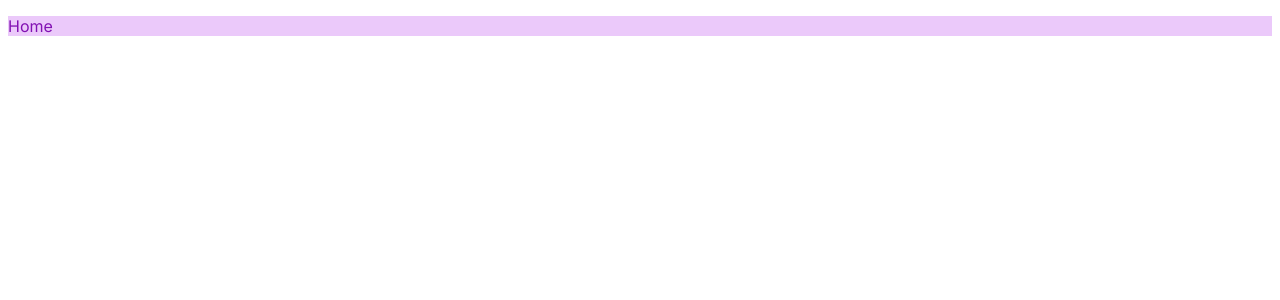
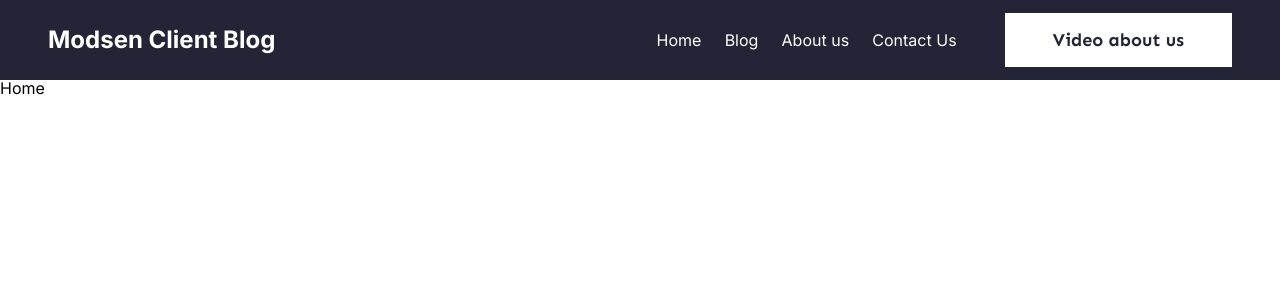
Before and after one commit to VarvaraBorodina/ClientBlog, a Next.js app: page / in a window 1280 px wide. Shown: the top 300 px of the page. Built offline with nearby package versions, Linux system fonts and the light colour scheme.

Commit message:
feat: add navigation bar

```diff
--- /dev/null
+++ b/src/app/components/Header/index.tsx
@@ -0,0 +1,29 @@
+import { Sen } from 'next/font/google';
+import Link from 'next/link';
+import React from 'react';
+
+import { ROUTE } from '@/constants';
+
+import styles from './styled.module.scss';
+
+const sen = Sen({ subsets: ['latin'] });
+
+export const Header = () => {
+  return (
+    <header className={styles.container}>
+      <h1 className={styles.header}>Modsen Client Blog</h1>
+      <div className={styles.content}>
+        <nav className={styles.navigation}>
+          {ROUTE.map(({ name, path }) => (
+            <Link className={styles.link} href={path}>
+              {name}
+            </Link>
+          ))}
+        </nav>
+        <button type="button" className={`${styles.button} ${sen.className}`}>
+          Video about us
+        </button>
+      </div>
+    </header>
+  );
+};
--- /dev/null
+++ b/src/app/components/Header/styled.module.scss
@@ -0,0 +1,54 @@
+@import '@/styles/global.scss';
+
+.container {
+  display: flex;
+  justify-content: space-between;
+  align-items: center;
+
+  padding-left: $spacesM;
+
+  height: $headerHeight;
+  background-color: $mainColor;
+}
+
+.header {
+  font-size: $fonstSizeL;
+  font-weight: $fontWeightL;
+  color: $textColor;
+}
+
+.content {
+  display: flex;
+  justify-content: space-between;
+  align-items: center;
+}
+
+.navigation {
+  display: flex;
+  justify-content: space-between;
+  align-items: center;
+
+  width: $navigationWidth;
+}
+
+.link {
+  font-size: $fonstSizeS;
+  font-weight: $fontWeightS;
+  color: $textColor;
+  &:hover {
+    color: $accentColor;
+  }
+}
+
+.button {
+  margin: 0 $spacesM;
+  padding: $spacesXS $spacesM;
+
+  background-color: $textColor;
+  color: $mainColor;
+
+  font-size: $fonstSizeM;
+  font-weight: $fontWeightL;
+
+  cursor: pointer;
+}
--- /dev/null
+++ b/src/app/constants/index.ts
@@ -0,0 +1 @@
+export * from './routes';
--- /dev/null
+++ b/src/app/constants/routes.ts
@@ -0,0 +1,18 @@
+export const ROUTE = [
+  {
+    name: 'Home',
+    path: '/',
+  },
+  {
+    name: 'Blog',
+    path: '/blog',
+  },
+  {
+    name: 'About us',
+    path: '/about',
+  },
+  {
+    name: 'Contact Us',
+    path: '/contact',
+  },
+];
--- a/src/app/layout.tsx
+++ b/src/app/layout.tsx
@@ -1,6 +1,10 @@
+import '@/styles/reset.scss';
+
 import type { Metadata } from 'next';
 import { Inter } from 'next/font/google';
 import React from 'react';
+
+import { Header } from '@/components/Header';
 
 const inter = Inter({ subsets: ['latin'] });
 
@@ -20,7 +24,10 @@ export default function RootLayout({
 }) {
   return (
     <html lang="en">
-      <body className={inter.className}>{children}</body>
+      <body className={inter.className}>
+        <Header />
+        {children}
+      </body>
     </html>
   );
 }
--- a/src/app/page.tsx
+++ b/src/app/page.tsx
@@ -1,11 +1,9 @@
 import React from 'react';
-
-import styles from './styled.module.scss';
 
 const App = () => {
   return (
     <div>
-      <p className={styles.content}>Home</p>
+      <p>Home</p>
     </div>
   );
 };
--- a/src/app/styled.module.scss
+++ /dev/null
@@ -1,7 +0,0 @@
-$blue: #ebc9fa;
-$margin: 16px;
-
-.content {
-  background-color: $blue;
-  color: darken($blue, 50%);
-}
--- /dev/null
+++ b/src/app/styles/colors.scss
@@ -0,0 +1,3 @@
+$mainColor: #232536;
+$textColor: #ffffff;
+$accentColor: #ffd050;
--- /dev/null
+++ b/src/app/styles/fonts.scss
@@ -0,0 +1,6 @@
+$fonstSizeS: 16px;
+$fonstSizeM: 18px;
+$fonstSizeL: 24px;
+
+$fontWeightS: 400;
+$fontWeightL: 700;
--- /dev/null
+++ b/src/app/styles/global.scss
@@ -0,0 +1,3 @@
+@import '@/styles/colors.scss';
+@import '@/styles/fonts.scss';
+@import '@/styles/sizes.scss';
--- /dev/null
+++ b/src/app/styles/reset.scss
@@ -0,0 +1,129 @@
+html,
+body,
+div,
+span,
+applet,
+object,
+iframe,
+h1,
+h2,
+h3,
+h4,
+h5,
+h6,
+p,
+blockquote,
+pre,
+a,
+abbr,
+acronym,
+address,
+big,
+cite,
+code,
+del,
+dfn,
+em,
+img,
+ins,
+kbd,
+q,
+s,
+samp,
+small,
+strike,
+strong,
+sub,
+sup,
+tt,
+var,
+b,
+u,
+i,
+center,
+dl,
+dt,
+dd,
+ol,
+ul,
+li,
+fieldset,
+form,
+label,
+legend,
+table,
+caption,
+tbody,
+tfoot,
+thead,
+tr,
+th,
+td,
+article,
+aside,
+canvas,
+details,
+embed,
+figure,
+figcaption,
+footer,
+header,
+hgroup,
+menu,
+nav,
+output,
+ruby,
+section,
+summary,
+time,
+mark,
+audio,
+video {
+  margin: 0;
+  padding: 0;
+  border: 0;
+  font-size: 100%;
+  font: inherit;
+  vertical-align: baseline;
+}
+article,
+aside,
+details,
+figcaption,
+figure,
+footer,
+header,
+hgroup,
+menu,
+nav,
+section {
+  display: block;
+}
+body {
+  line-height: 1;
+}
+ol,
+ul {
+  list-style: none;
+}
+blockquote,
+q {
+  quotes: none;
+}
+blockquote:before,
+blockquote:after,
+q:before,
+q:after {
+  content: '';
+  content: none;
+}
+table {
+  border-collapse: collapse;
+  border-spacing: 0;
+}
+button {
+  border: none;
+}
+a {
+  text-decoration: none;
+}
--- /dev/null
+++ b/src/app/styles/sizes.scss
@@ -0,0 +1,5 @@
+$headerHeight: 80px;
+$navigationWidth: 300px;
+
+$spacesXS: 16px;
+$spacesM: 48px;
```
